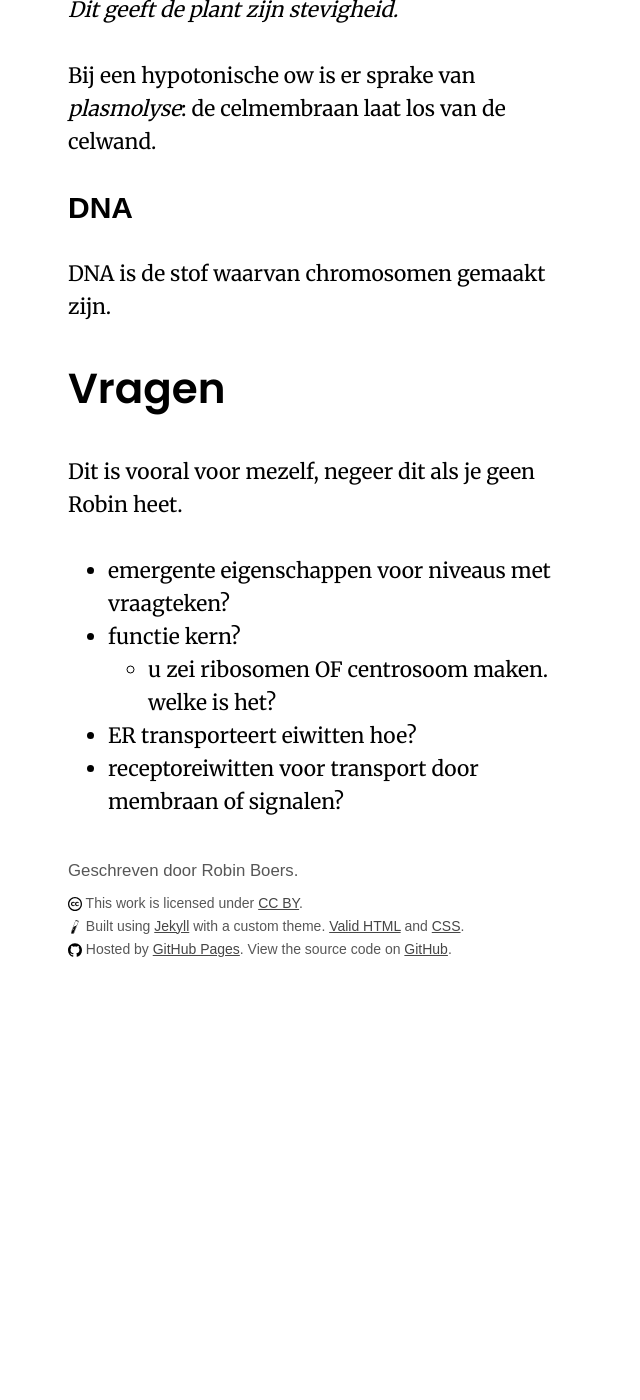
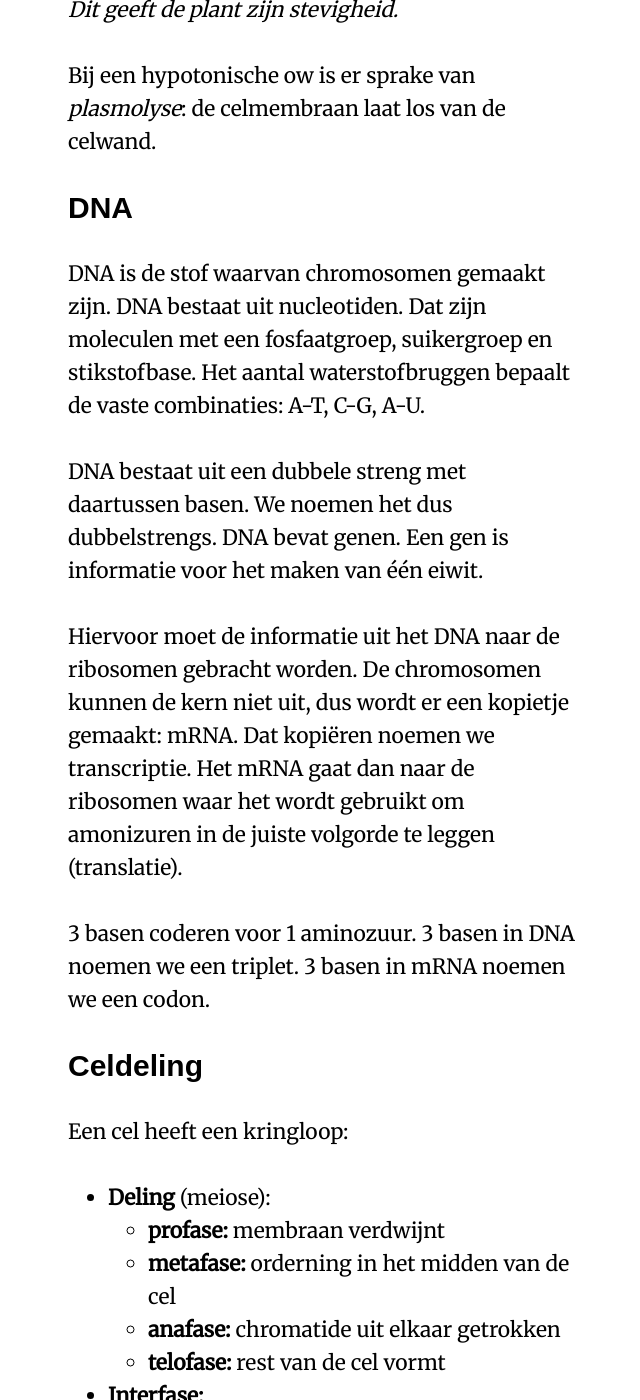
Before and after one commit to RobinBoers/school.geheimesite.nl, a Jekyll site: the page built from 4VWO/TW1/Biologie.md, in a window 1280 px wide and 1400 px high, scrolled down 6735 px. Shown: the whole window, without its empty margins (316-956 px from the left). Built offline with Jekyll 4.4.1, drawn with Linux system fonts in a browser that asks for light colours; some web fonts are replaced; our own code applies the rules of GitHub Pages for plain Markdown files; before the commit the page ends 7725 px from its top, so only the background shows below that; some of the changed text lies outside the part shown.

Commit message:
Automated sync

```diff
--- a/4VWO/TW1/Biologie.md
+++ b/4VWO/TW1/Biologie.md
@@ -136,7 +136,32 @@ Bij een hypotonische ow is er sprake van *plasmolyse*: de celmembraan laat los v
 
 ## DNA
 
-DNA is de stof waarvan chromosomen gemaakt zijn.
+DNA is de stof waarvan chromosomen gemaakt zijn. DNA bestaat uit nucleotiden. Dat zijn moleculen met een fosfaatgroep, suikergroep en stikstofbase. Het aantal waterstofbruggen bepaalt de vaste combinaties: A-T, C-G, A-U.
+
+DNA bestaat uit een dubbele streng met daartussen basen. We noemen het dus dubbelstrengs. DNA bevat genen. Een gen is informatie voor het maken van één eiwit.
+
+Hiervoor moet de informatie uit het DNA naar de ribosomen gebracht worden. De chromosomen kunnen de kern niet uit, dus wordt er een kopietje gemaakt: mRNA. Dat kopiëren noemen we transcriptie. Het mRNA gaat dan naar de ribosomen waar het wordt gebruikt om amonizuren in de juiste volgorde te leggen (translatie).
+
+3 basen coderen voor 1 aminozuur. 3 basen in DNA noemen we een triplet. 3 basen in mRNA noemen we een codon.
+
+## Celdeling
+
+Een cel heeft een kringloop:
+
+- **Deling** (meiose):
+	- **profase:** membraan verdwijnt
+	- **metafase:** orderning in het midden van de cel
+	- **anafase:** chromatide uit elkaar getrokken
+	- **telofase:** rest van de cel vormt
+
+- **Interfase:**
+	- **G1:** de cel groeit en doet zijn taak
+	- **S:** DNA wordt gerepliceerd
+	- **G2:** cel groeit en synthese van organellen en membraan
+
+In de S fase vind er DNA-replicatie plaats. De strengen vormen dan een lange rits (de helix verdwijnt), die open gaat. Aan beide kanten komt er een DNA-replicatieenzym dat de halve strengen aanvult.
+
+Er onstaat daardoor een chromosoom met 2 chromatiden ipv. 1.
 
 # Vragen
 
```
Also changed, not shown: other parts of 4VWO/TW1/Biologie.md (+1 -1 lines).
